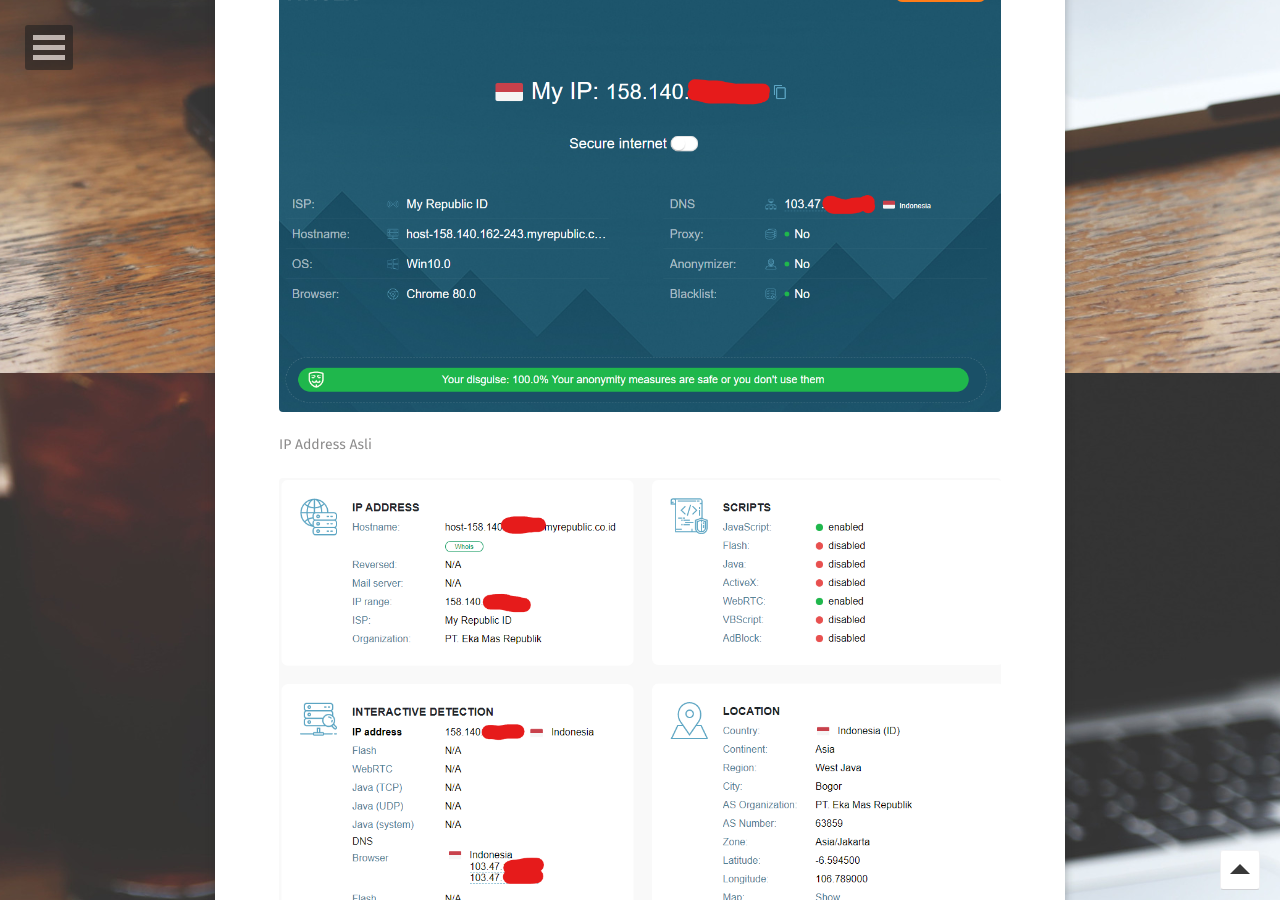
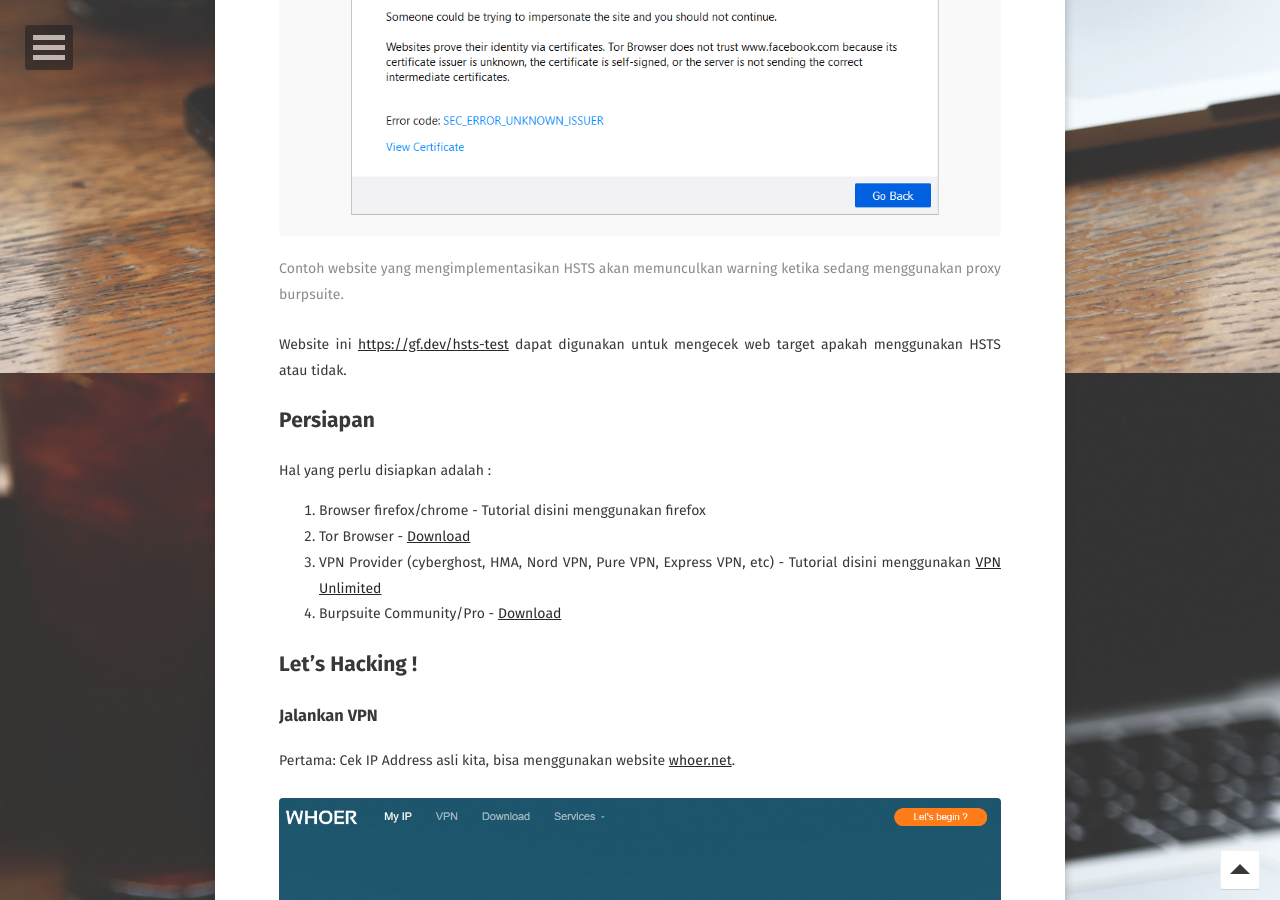
Before and after one commit to mirfansulaiman/mirfansulaiman.github.io, a Jekyll site: the page built from _posts/2020-04-03-Menghubungkan-VPN-dan-TOR-Browser-pada-burpsuite-di-windows-agar-tidak-terlacak.md, in a window 1280 px wide and 900 px high, scrolled down 2327 px. Built offline with Jekyll 4.4.1, drawn with Linux system fonts in a browser that asks for light colours; some web fonts are replaced; comment, search, counter and statistics services are not loaded.

Commit message:
Edit artikel

```diff
--- a/_posts/2020-04-03-Menghubungkan-VPN-dan-TOR-Browser-pada-burpsuite-di-windows-agar-tidak-terlacak.md
+++ b/_posts/2020-04-03-Menghubungkan-VPN-dan-TOR-Browser-pada-burpsuite-di-windows-agar-tidak-terlacak.md
@@ -27,6 +27,12 @@ Schemanya adalah seperti gambar berikut:
 
 Kita menggunakan TOR Browser sebagai proxy server untuk digunakan pada burpsuite karena pada tor browser kita tidak bisa menginstall Burp Certificate jadi ketika ada website yang mempunyai security header HSTS (Strict-Transport-Security) tidak dapat diakses dengan burpsuite.
 
+<figure>
+  <img src="/images/2020/4/3/hsts-example.PNG">
+  <figcaption>Contoh website yang mengimplementasikan HSTS akan memunculkan warning ketika sedang menggunakan proxy burpsuite.</figcaption>
+</figure>
+
+
 Website ini [https://gf.dev/hsts-test](https://gf.dev/hsts-test) dapat digunakan untuk mengecek web target apakah menggunakan HSTS atau tidak.
 
 ## Persiapan
@@ -43,30 +49,30 @@ Hal yang perlu disiapkan adalah :
 Pertama: Cek IP Address asli kita, bisa menggunakan website [whoer.net](https://whoer.net/).
 
 <figure>
-  <img src="/images/2020/4/3/tor-1.PNG">
+  <img src="/images/2020/4/3/tor-1.png">
   <figcaption>IP Address Asli</figcaption>
 </figure>
 
 <figure>
-  <img src="/images/2020/4/3/tor-2.PNG">
+  <img src="/images/2020/4/3/tor-2.png">
   <figcaption>DNS IP Address Asli</figcaption>
 </figure>
 
 Kemudian jalankan VPN Service terlebih dahulu, pastikan menggunakan lokasi server yang ringan pada vpn karena TOR Browser agak lelet.
 
 <figure>
-  <img src="/images/2020/4/3/tor-0.PNG">
+  <img src="/images/2020/4/3/tor-0.png">
   <figcaption>Terhubung dengan koneksi VPN</figcaption>
 </figure>
 
 Berikut adalah IP Address setelah menggunakan VPN:
 <figure>
-  <img src="/images/2020/4/3/tor-3.PNG">
+  <img src="/images/2020/4/3/tor-3.png">
   <figcaption>IP Address dengan VPN</figcaption>
 </figure>
 
 <figure>
-  <img src="/images/2020/4/3/tor-4.PNG">
+  <img src="/images/2020/4/3/tor-4.png">
   <figcaption>DNS IP Address dengan VPN</figcaption>
 </figure>
 
@@ -79,12 +85,12 @@ Kedua: install TOR Browser pada windows kemudian jalankan TOR Browser.
 Berikut adalah IP Address saat menggunakan VPN:
 
 <figure>
-  <img src="/images/2020/4/3/tor-5.PNG">
+  <img src="/images/2020/4/3/tor-5.png">
   <figcaption>IP Address dengan TOR Browser</figcaption>
 </figure>
 
 <figure>
-  <img src="/images/2020/4/3/tor-6.PNG">
+  <img src="/images/2020/4/3/tor-6.png">
   <figcaption>DNS IP Address dengan TOR Browser</figcaption>
 </figure>
 
@@ -95,7 +101,7 @@ Dengan menggunakan TOR Browser saja sudah cukup menyembunyikan IP Address Asli k
 Selanjutnya lakukan konfigurasi SOCKS Proxy pada burpsuite dengan IP Address dan Port dari TOR Browser, lihat gambar berikut ini:
 
 <figure>
-  <img src="/images/2020/4/3/burp-0.PNG">
+  <img src="/images/2020/4/3/burp-0.png">
   <figcaption>Konfigurasi SOCKS Proxy pada burpsuite</figcaption>
 </figure>
 
@@ -104,12 +110,12 @@ Kalau port 9150 tidak bisa coba gunakan port 9050 dan Jangan lupa centang pada 2
 Berikut adalah IP Address saat setelah menggunakan VPN dan TOR Browser:
 
 <figure>
-  <img src="/images/2020/4/3/tor-7.PNG">
+  <img src="/images/2020/4/3/tor-7.png">
   <figcaption>IP Address dengan VPN dan TOR Browser</figcaption>
 </figure>
 
 <figure>
-  <img src="/images/2020/4/3/tor-8.PNG">
+  <img src="/images/2020/4/3/tor-8.png">
   <figcaption>DNS IP Address dengan VPN dan TOR Browser</figcaption>
 </figure>
 
```
